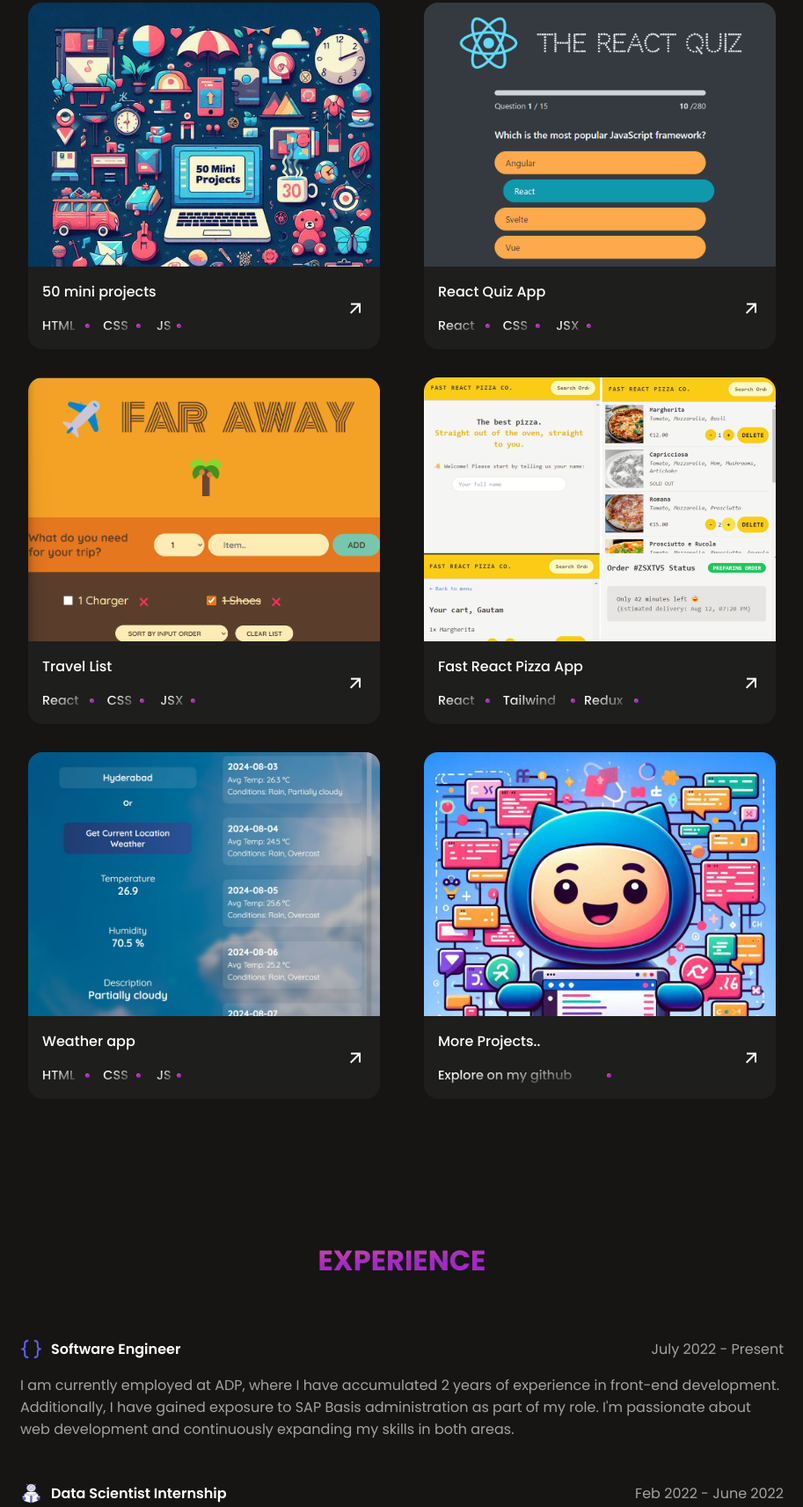
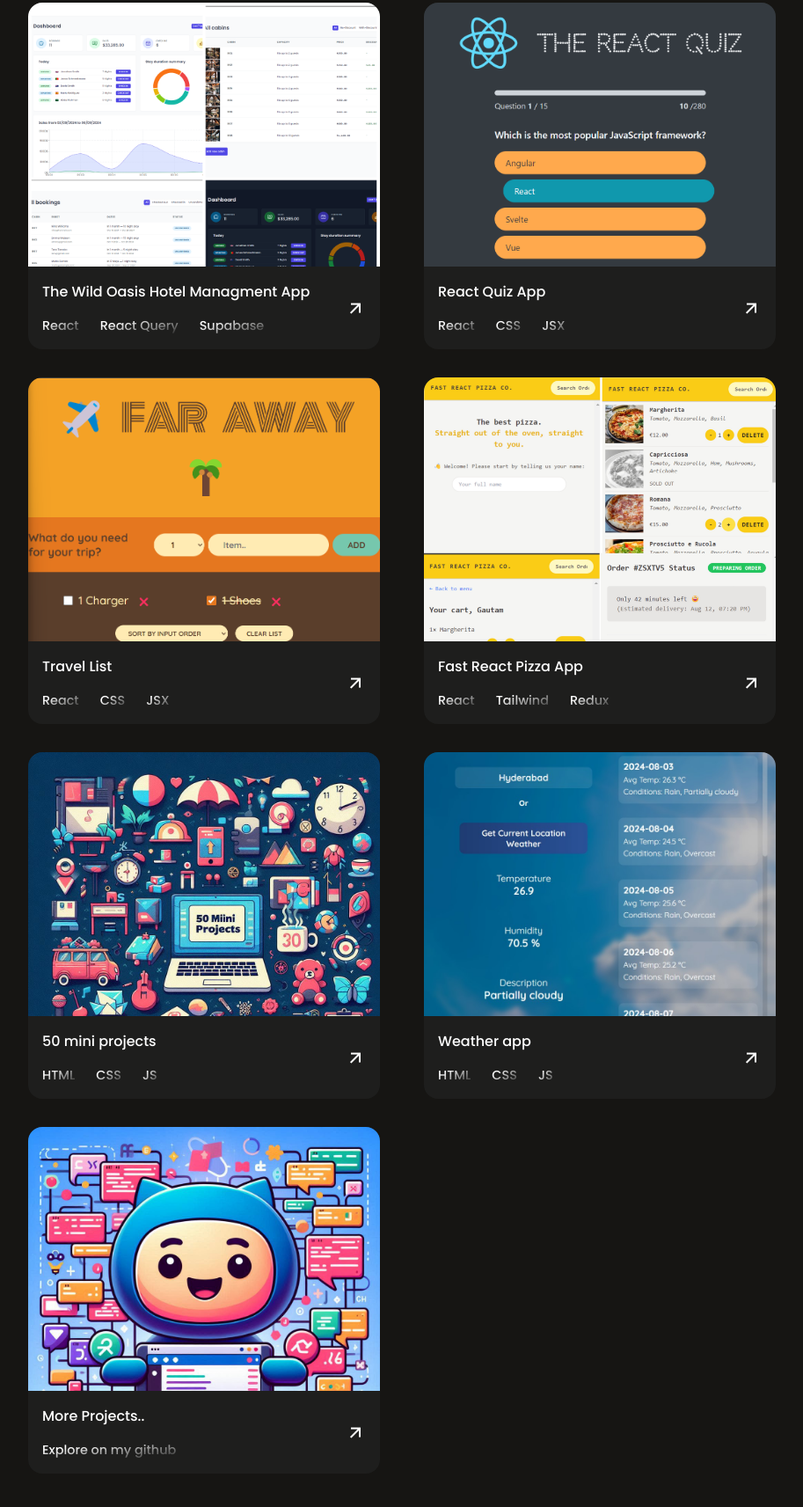
Before and after one commit to Gautamp11/responsive-portfolio, a plain HTML site: page index.html in a window 1280 px wide. Shown: the part 1144-2857 px from the top of the page at 88% size, without its empty margins (183-1096 px from the left). Drawn offline with nearby package versions, Linux system fonts and the light colour scheme.

Commit message:
uploaded wild oasis project

```diff
--- a/index.html
+++ b/index.html
@@ -95,26 +95,28 @@
             <p>HTML, CSS and JS</p>
           </div>
         </div> -->
-         <div class="project__card">
+
+        <div class="project__card">
           <div class="project__image__container">
-            <img src="assets/project-50-mini.jpeg" alt="project" />
+            <img src="assets/project-the-wild-oasis.png" alt="project" />
           </div>
           <div class="project__card__details">
             <div>
-              <h4>50 mini projects</h4>
+              <h4>The Wild Oasis Hotel Managment App</h4>
               <div class="project-skills">
-                <span>HTML</span>
-                <span>CSS</span>
-                <span>JS</span>
+                <span>React</span>
+                <span>React Query</span>
+                <span>Supabase</span>
               </div>
             </div>
             <a
-              href="https://github.com/Gautamp11/50-projects-in-50-days"
+              href="https://github.com/Gautamp11/the-wild-oasis"
               target="_blank"
               ><i class="ri-arrow-right-up-line"></i
             ></a>
           </div>
         </div>
+
 
         <div class="project__card">
           <div class="project__image__container">
@@ -176,6 +178,30 @@
             ></a>
           </div>
         </div>
+
+        <div class="project__card">
+          <div class="project__image__container">
+            <img src="assets/project-50-mini.jpeg" alt="project" />
+          </div>
+          <div class="project__card__details">
+            <div>
+              <h4>50 mini projects</h4>
+              <div class="project-skills">
+                <span>HTML</span>
+                <span>CSS</span>
+                <span>JS</span>
+              </div>
+            </div>
+            <a
+              href="https://github.com/Gautamp11/50-projects-in-50-days"
+              target="_blank"
+              ><i class="ri-arrow-right-up-line"></i
+            ></a>
+          </div>
+        </div>
+
+
+
         <div class="project__card">
           <div class="project__image__container">
             <img src="assets/project-weather-app.jpeg" alt="project" />
--- a/styles.css
+++ b/styles.css
@@ -255,7 +255,6 @@ body {
 
 .project__grid {
   display: grid;
-
   gap: 2rem;
 }
 
@@ -300,9 +299,9 @@ body {
 }
 .project__card__details .project-skills {
   display: flex;
-  justify-content: flex-start;
-  align-items: center;
-  gap: 2rem;
+  flex-wrap: wrap;
+  align-items: top;
+  gap: 1.5rem;
 }
 .project__card__details span {
   position: relative;
@@ -314,7 +313,7 @@ body {
   -webkit-text-fill-color: transparent;
 }
 
-.project__card__details span::after {
+/* .project__card__details span::after {
   position: absolute;
   top: 30%;
   left: 125%;
@@ -326,7 +325,7 @@ body {
   display: inline-block;
   border-radius: 50%;
   background: var(--gradient-1);
-}
+} */
 
 .project__card__details a {
   font-size: 1.5rem;
```
Also changed, not shown: assets/project-the-wild-oasis.png (added).
